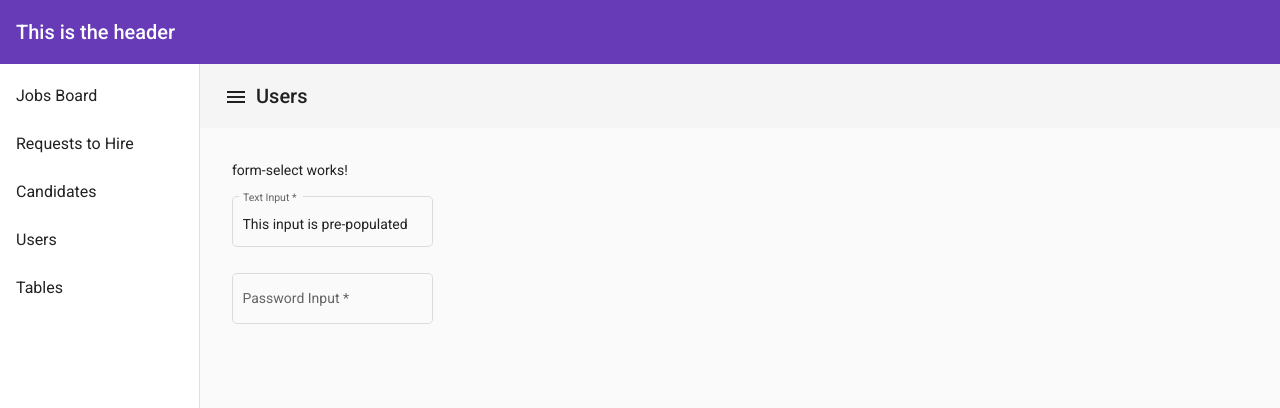
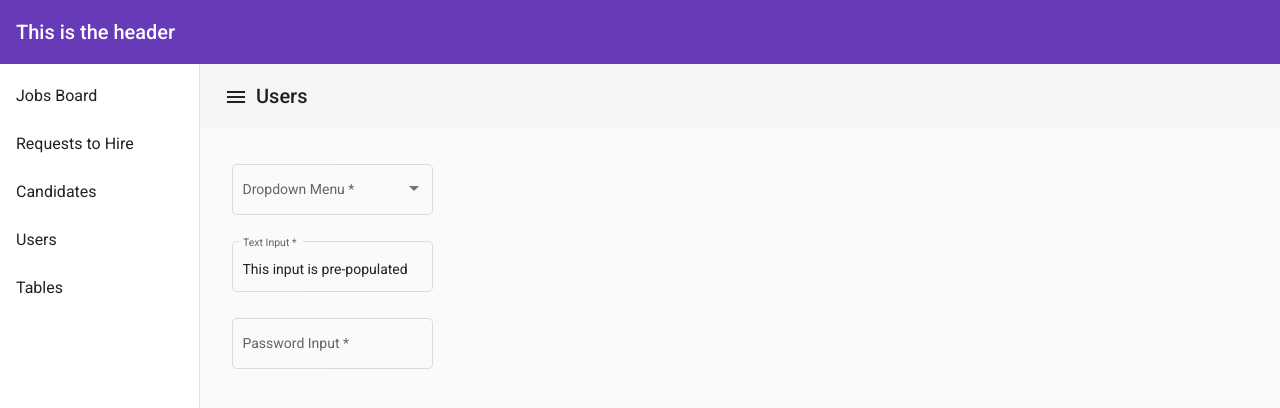
Before and after one commit to lanzoninicola/angular-hr-material, an Angular app: page /users/list in a window 1280 px wide. Both pictures are taken after a click on the element "Graham". Shown: the top 408 px of the page. Built offline with nearby package versions, Linux system fonts and the light colour scheme; data requests are answered from the project's data file.

Commit message:
Created FormSelectComponent

```diff
--- a/src/app/dynamic-form/components/form-select/form-select.component.html
+++ b/src/app/dynamic-form/components/form-select/form-select.component.html
@@ -1 +1,23 @@
-<p>form-select works!</p>
+<div [formGroup]="parentFormGroup">
+  <mat-form-field>
+    <mat-label>{{ viewTemplateConfig["label"] }}</mat-label>
+
+    <mat-select
+      placeholder="{{ viewTemplateConfig['label'] }}"
+      [formControlName]="viewTemplateConfig['key']"
+    >
+      <mat-option selected="true">
+        Please select {{ viewTemplateConfig["whatToSelect"] }}</mat-option
+      >
+      <mat-option
+        *ngFor="let selectOption of viewTemplateConfig['selectOptions']"
+        [value]="selectOption.value"
+        >{{ selectOption.value }}</mat-option
+      >
+    </mat-select>
+
+    <!-- <mat-error *ngIf="!control.valid && control.touched"
+    >{{ dataSource.label }} is not valid!</mat-error
+  > -->
+  </mat-form-field>
+</div>
--- a/src/app/dynamic-form/components/form-select/form-select.component.ts
+++ b/src/app/dynamic-form/components/form-select/form-select.component.ts
@@ -1,15 +1,26 @@
-import { Component, OnInit } from '@angular/core';
+import { Component, Input, OnInit } from '@angular/core';
+import { FormGroup } from '@angular/forms';
+
+import { DynamicFormService } from '../../services/dynamic-form.service';
 
 @Component({
-  selector: 'app-form-select',
+  selector: 'ahr-form-select',
   templateUrl: './form-select.component.html',
-  styleUrls: ['./form-select.component.scss']
+  styleUrls: ['./form-select.component.scss'],
 })
 export class FormSelectComponent implements OnInit {
+  viewTemplateConfig: { [key: string]: any } = {};
 
-  constructor() { }
+  parentFormGroup: FormGroup;
+
+  constructor(private df: DynamicFormService) {}
 
   ngOnInit(): void {
+    this.parentFormGroup = this.df.getFormGroup(
+      this.viewTemplateConfig['parentGroupName']
+    );
   }
+}
 
-}
+// TODO: build an interface DynamicFormControl (confg, parentFormGroup props)
+// TODO: build an interface for SELECT view config
```
